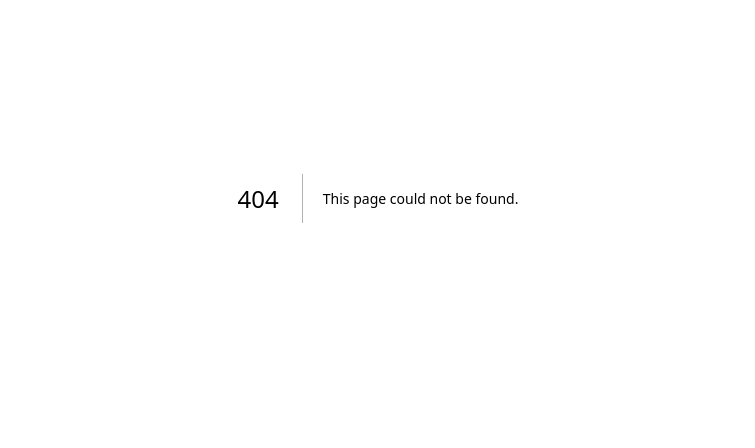
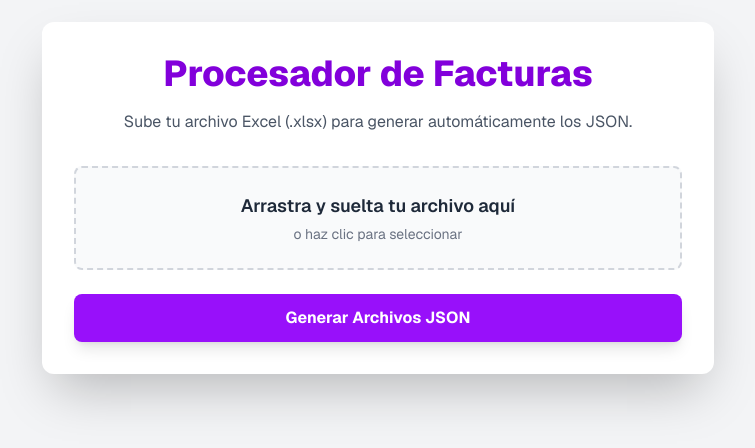
Before and after one commit to luysmarlcm/form-cliente-815, a Next.js app: page /facturacion in a window 1280 px wide. Before the commit this address had no page. Shown: the part 202-650 px from the top of the page, without its empty margins (262-1017 px from the left). Built offline with nearby package versions, Linux system fonts and the light colour scheme.

Commit message:
Nuevo servidor

```diff
--- /dev/null
+++ b/app/facturacion/page.js
@@ -0,0 +1,9 @@
+import FacJson from "@/components/FacJson";
+
+export default function Page() {
+	return (
+		<div>
+			<FacJson />
+		</div>
+	);
+}
--- /dev/null
+++ b/components/FacJson.jsx
@@ -0,0 +1,131 @@
+"use client";
+import { useState, useRef } from "react";
+
+export default function FacJson() {
+	const [isProcessing, setIsProcessing] = useState(false);
+	const [status, setStatus] = useState("");
+	const [file, setFile] = useState(null);
+	const fileInputRef = useRef(null);
+
+	const handleFileChange = (e) => {
+		setFile(e.target.files[0]);
+	};
+
+	const handleProcess = async () => {
+		if (!file) {
+			setStatus("⚠️ Selecciona un archivo Excel primero.");
+			return;
+		}
+
+		const formData = new FormData();
+		formData.append("file", file);
+
+		setIsProcessing(true);
+		setStatus("📤 Procesando archivo...");
+
+		try {
+			const response = await fetch("http://172.16.1.37:8000/process_excel", {
+				method: "POST",
+				body: formData,
+			});
+
+			if (!response.ok) throw new Error("Error en el backend");
+
+			// 📥 Descargar ZIP
+			const blob = await response.blob();
+			const url = window.URL.createObjectURL(blob);
+			const a = document.createElement("a");
+			a.href = url;
+			a.download = "facturas.zip";
+			document.body.appendChild(a);
+			a.click();
+			a.remove();
+
+			setStatus("✅ Archivos generados correctamente.");
+		} catch (err) {
+			console.error(err);
+			setStatus("❌ Error al procesar el archivo.");
+		} finally {
+			setIsProcessing(false);
+		}
+	};
+
+	const handleRemoveFile = () => {
+		setFile(null);
+		if (fileInputRef.current) {
+			fileInputRef.current.value = "";
+		}
+	};
+
+	return (
+		<div className="flex flex-col items-center justify-center min-h-screen bg-gray-100 dark:bg-gray-900 text-gray-800 dark:text-gray-200 p-4 font-sans">
+			<div className="w-full max-w-2xl bg-white dark:bg-gray-800 rounded-xl shadow-2xl p-8">
+				<h1 className="text-3xl md:text-4xl font-extrabold text-center mb-4 text-purple-700 dark:text-purple-400">
+					Procesador de Facturas
+				</h1>
+				<p className="text-center text-gray-600 dark:text-gray-400 mb-8">
+					Sube tu archivo Excel (.xlsx) para generar automáticamente los JSON.
+				</p>
+
+				<div
+					className={`p-6 rounded-lg border-2 border-dashed mb-6 transition-all ${
+						file
+							? "border-green-500 bg-green-50 dark:bg-green-900/30"
+							: "border-gray-300 dark:border-gray-600 bg-gray-50 dark:bg-gray-700"
+					}`}
+				>
+					<label
+						htmlFor="file-upload"
+						className="flex flex-col items-center cursor-pointer"
+					>
+						{file ? (
+							<>
+								<p className="font-semibold text-green-600">
+									✅ Archivo seleccionado: {file.name}
+								</p>
+								<button
+									type="button"
+									onClick={handleRemoveFile}
+									className="mt-2 text-red-500 hover:underline text-sm"
+								>
+									❌ Quitar archivo
+								</button>
+							</>
+						) : (
+							<>
+								<span className="font-semibold text-lg">
+									Arrastra y suelta tu archivo aquí
+								</span>
+								<span className="text-sm text-gray-500 mt-1">
+									o haz clic para seleccionar
+								</span>
+							</>
+						)}
+						<input
+							id="file-upload"
+							type="file"
+							accept=".xlsx, .xls"
+							ref={fileInputRef}
+							onChange={handleFileChange}
+							className="hidden"
+						/>
+					</label>
+				</div>
+
+				<button
+					onClick={handleProcess}
+					disabled={isProcessing}
+					className="w-full py-3 px-6 bg-purple-600 hover:bg-purple-700 text-white font-bold rounded-lg shadow-lg disabled:opacity-50"
+				>
+					{isProcessing ? "Procesando..." : "Generar Archivos JSON"}
+				</button>
+
+				{status && (
+					<div className="mt-6 text-center text-sm font-medium p-4 rounded-lg bg-gray-200 dark:bg-gray-700">
+						{status}
+					</div>
+				)}
+			</div>
+		</div>
+	);
+}
--- a/docker-compose.yml
+++ b/docker-compose.yml
@@ -2,8 +2,8 @@ version: "3.9"
 
 services:
   web:
+    # Construye la imagen desde el Dockerfile en el directorio actual
     build: .
+    # Mapea los puertos del contenedor al host
     ports:
       - "3000:3000"
-    environment:
-      NODE_ENV: NEXT_PUBLIC_URL_SERVER=http://172.16.1.37:4000
```
Also changed, not shown: 2 other files (tests, documents, lock files or other folders).
